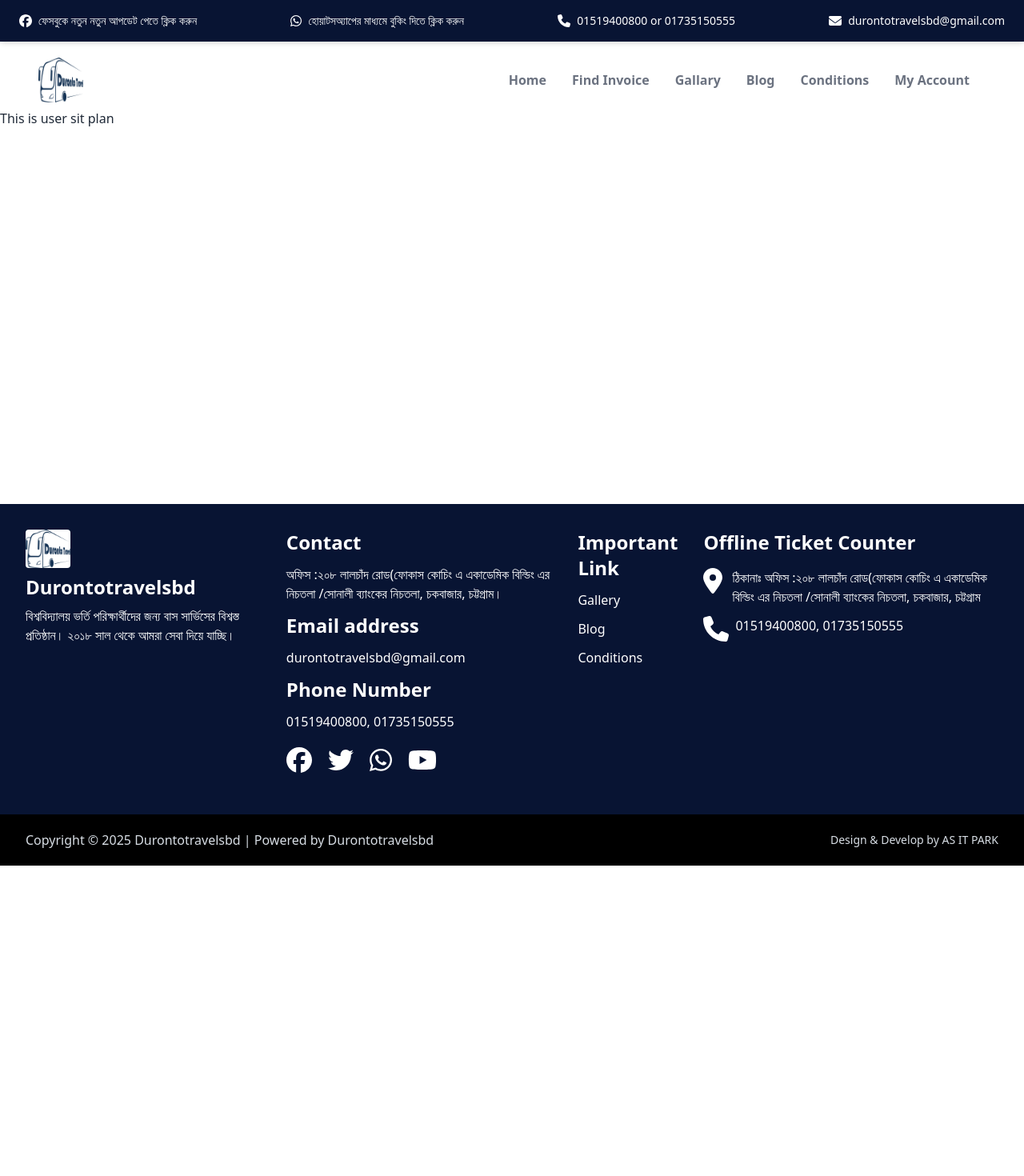
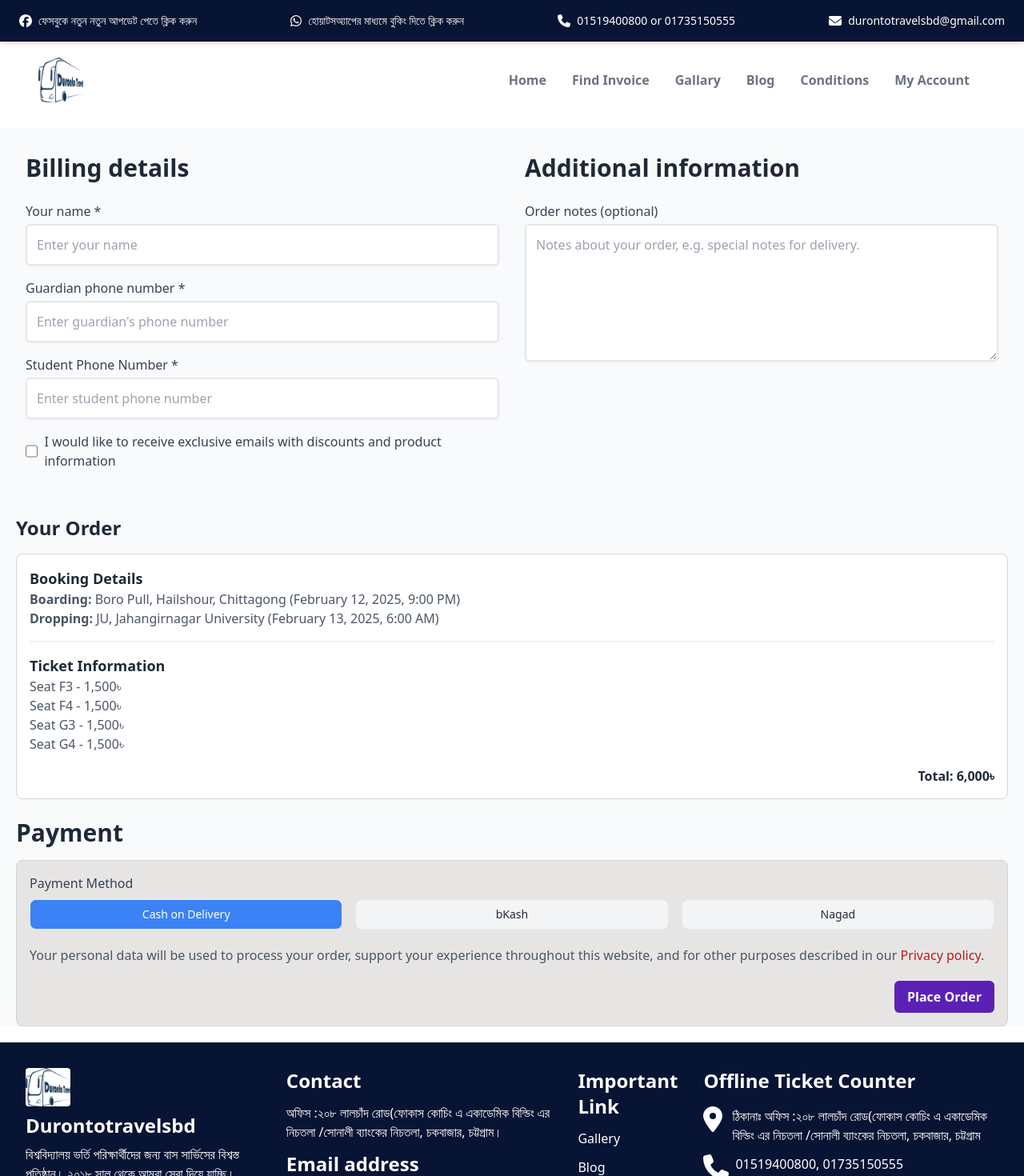
Before and after one commit to Muhammad-sefat/Duranto_Travel_BD, a React (Vite) app in the folder Frontend/: page /single-sit-plan in a window 1280 px wide. Shown: the top 1470 px of the page at 80% size. Before the commit the page ends 1082 px from the top, so only its background shows below. Built offline with nearby package versions, Linux system fonts and the light colour scheme; no server answers.

Commit message:
Complete Static design on single sit details

```diff
--- a/Frontend/src/pages/SingleSitDetails.jsx
+++ b/Frontend/src/pages/SingleSitDetails.jsx
@@ -1,9 +1,188 @@
-import React from "react";
+import React, { useState } from "react";
 
 const SingleSitDetails = () => {
+  const [selectedPaymentMethod, setSelectedPaymentMethod] = useState("cash");
   return (
-    <div>
-      <p>This is user sit plan</p>
+    <div className="bg-gray-50 min-h-screen">
+      {/* billing information */}
+      <div className="max-w-full my-6 p-8">
+        <div className="grid grid-cols-1 md:grid-cols-2 gap-8">
+          {/* Billing Details Section */}
+          <div>
+            <h2 className="text-3xl font-semibold mb-6">Billing details</h2>
+
+            <label className="block mb-4">
+              <span className="text-gray-700 my-3">Your name *</span>
+              <input
+                type="text"
+                className="mt-1 block p-3 w-full rounded-md border-2 shadow-sm focus:border-indigo-500 focus:ring-indigo-500"
+                placeholder="Enter your name"
+              />
+            </label>
+
+            <label className="block mb-4">
+              <span className="text-gray-700 my-3">
+                Guardian phone number *
+              </span>
+              <input
+                type="text"
+                className="mt-1 block p-3 w-full rounded-md border-2  shadow-sm focus:border-indigo-500 focus:ring-indigo-500"
+                placeholder="Enter guardian's phone number"
+              />
+            </label>
+
+            <label className="block mb-4">
+              <span className="text-gray-700 my-3">Student Phone Number *</span>
+              <input
+                type="text"
+                className="mt-1 block p-3 w-full rounded-md border-2 shadow-sm focus:border-indigo-500 focus:ring-indigo-500"
+                placeholder="Enter student phone number"
+              />
+            </label>
+
+            <label className="flex items-center mt-4">
+              <input
+                type="checkbox"
+                className="h-4 w-4 text-indigo-600 border-gray-300 rounded focus:ring-indigo-500"
+              />
+              <span className="ml-2 text-gray-700">
+                I would like to receive exclusive emails with discounts and
+                product information
+              </span>
+            </label>
+          </div>
+
+          {/* Additional Information Section */}
+          <div>
+            <h2 className="text-3xl font-semibold mb-6">
+              Additional information
+            </h2>
+
+            <label className="block">
+              <span className="text-gray-700 my-3">Order notes (optional)</span>
+              <textarea
+                className="mt-1 block p-3 w-full rounded-md border-2  shadow-sm focus:border-indigo-500 focus:ring-indigo-500"
+                rows="6"
+                placeholder="Notes about your order, e.g. special notes for delivery."
+              ></textarea>
+            </label>
+          </div>
+        </div>
+      </div>
+      {/* Order Section */}
+      <div className="mb-6 px-5 my-5">
+        <h2 className="text-2xl font-bold mb-4">Your Order</h2>
+        <div className="border border-gray-300 rounded-lg p-4 bg-white">
+          <div className="mb-4">
+            <h3 className="text-lg font-semibold">Booking Details</h3>
+            <p className="text-gray-600">
+              <strong>Boarding:</strong> Boro Pull, Hailshour, Chittagong
+              (February 12, 2025, 9:00 PM)
+            </p>
+            <p className="text-gray-600">
+              <strong>Dropping:</strong> JU, Jahangirnagar University (February
+              13, 2025, 6:00 AM)
+            </p>
+          </div>
+          <div className="border-t pt-4">
+            <h3 className="text-lg font-semibold">Ticket Information</h3>
+            <ul className="text-gray-600">
+              <li>Seat F3 - 1,500৳</li>
+              <li>Seat F4 - 1,500৳</li>
+              <li>Seat G3 - 1,500৳</li>
+              <li>Seat G4 - 1,500৳</li>
+            </ul>
+            <p className="text-right font-bold mt-4">Total: 6,000৳</p>
+          </div>
+        </div>
+      </div>
+
+      {/* Payment Section */}
+      <div className="px-5 my-5">
+        <h2 className="text-3xl font-bold mb-4">Payment</h2>
+        <div className="border border-gray-300 rounded-lg p-4 bg-stone-200">
+          <div className="mb-4">
+            <label className="block text-gray-700 font-medium mb-2">
+              Payment Method
+            </label>
+            <div className="flex gap-4">
+              <button
+                onClick={() => setSelectedPaymentMethod("cash")}
+                className={`p-2 rounded-lg border text-sm font-medium w-1/3 ${
+                  selectedPaymentMethod === "cash"
+                    ? "bg-blue-500 text-white"
+                    : "bg-gray-100"
+                }`}
+              >
+                Cash on Delivery
+              </button>
+              <button
+                onClick={() => setSelectedPaymentMethod("bkash")}
+                className={`p-2 rounded-lg border text-sm font-medium w-1/3 ${
+                  selectedPaymentMethod === "bkash"
+                    ? "bg-blue-500 text-white"
+                    : "bg-gray-100"
+                }`}
+              >
+                bKash
+              </button>
+              <button
+                onClick={() => setSelectedPaymentMethod("nagad")}
+                className={`p-2 rounded-lg border text-sm font-medium w-1/3 ${
+                  selectedPaymentMethod === "nagad"
+                    ? "bg-blue-500 text-white"
+                    : "bg-gray-100"
+                }`}
+              >
+                Nagad
+              </button>
+            </div>
+          </div>
+
+          {selectedPaymentMethod === "bkash" && (
+            <div className="mt-4 text-gray-600">
+              <p className="mb-2">1. Go to your Rocket app or dial *247#</p>
+              <p className="mb-2">2. Choose "Send Money"</p>
+              <p className="mb-2">3. Enter our account number: 01967000333</p>
+              <p className="mb-2">4. Enter the amount: 6,090৳</p>
+              <p>5. Copy the Transaction ID and paste it below:</p>
+              <input
+                type="text"
+                placeholder="Transaction ID"
+                className="w-full border border-gray-300 rounded-lg p-2 mt-2"
+              />
+            </div>
+          )}
+
+          {selectedPaymentMethod === "nagad" && (
+            <div className="mt-4 text-gray-600">
+              <p className="mb-2">1. Open your Nagad app or dial *167#</p>
+              <p className="mb-2">2. Select "Send Money"</p>
+              <p className="mb-2">3. Enter our account number: 01967000333</p>
+              <p className="mb-2">4. Enter the amount: 6,090৳</p>
+              <p>5. Copy the Transaction ID and paste it below:</p>
+              <input
+                type="text"
+                placeholder="Transaction ID"
+                className="w-full border border-gray-300 rounded-lg p-2 mt-2"
+              />
+            </div>
+          )}
+          <div>
+            <p className="my-5 text-gray-600">
+              Your personal data will be used to process your order, support
+              your experience throughout this website, and for other purposes
+              described in our{" "}
+              <span className="text-red-700">Privacy policy</span>.
+            </p>
+            <div className="text-right">
+              <button className="px-4 py-2 text-base font-semibold rounded-md bg-violet-800 text-white border-none">
+                Place Order
+              </button>
+            </div>
+          </div>
+        </div>
+      </div>
     </div>
   );
 };
```
